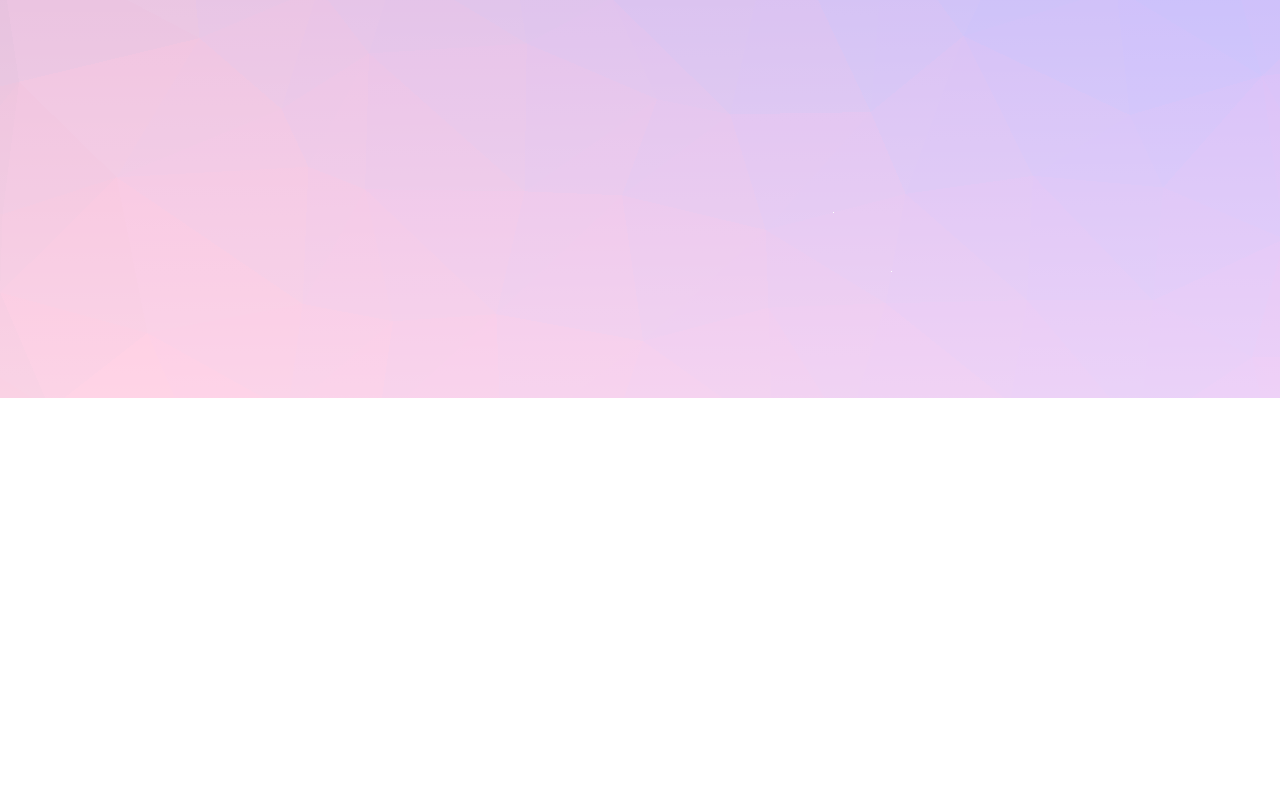
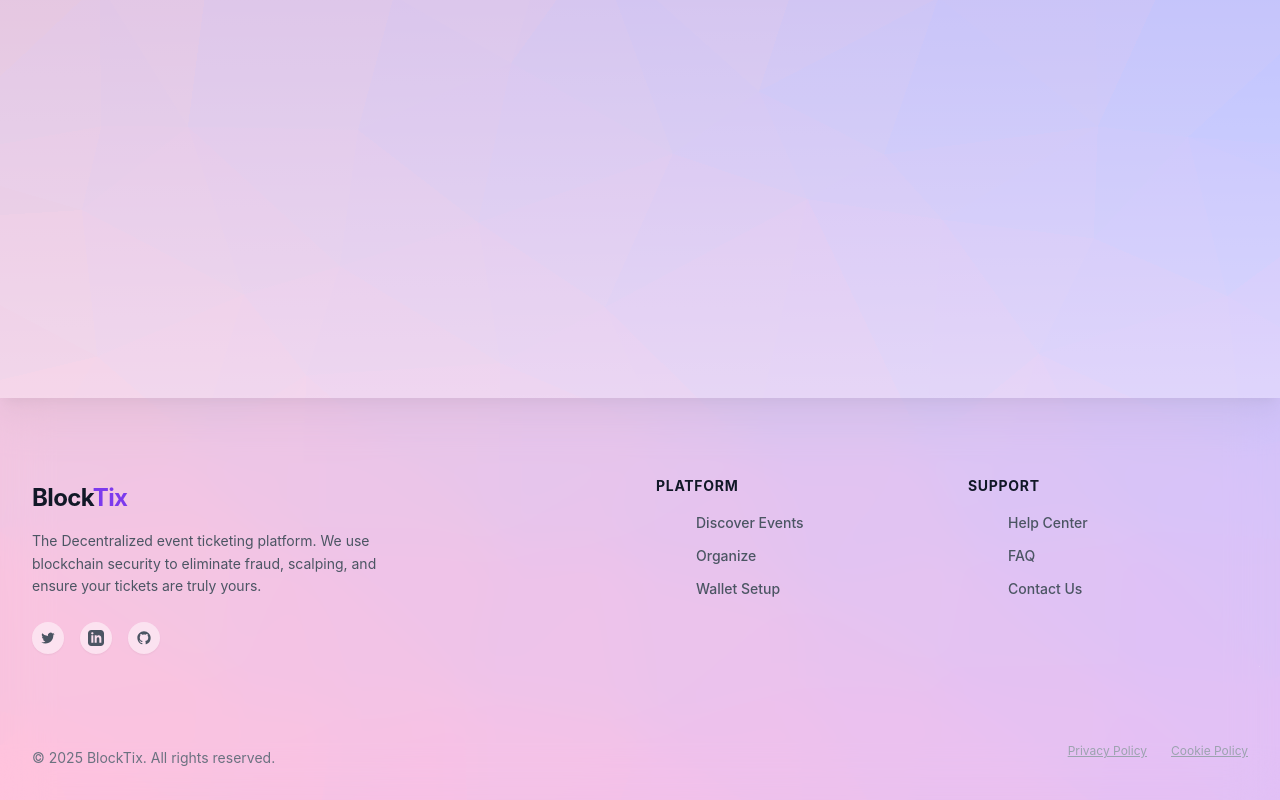
Before and after one commit to Saadcui/BlockTix, a Next.js app in the folder client/: page / in a window 1280 px wide. Shown: the part 1330-2130 px from the top of the page. Before the commit the page ends 1728 px from the top, so only its background shows below. Built offline with nearby package versions, Linux system fonts and the light colour scheme; no server answers; the database is empty.

Commit message:
minor change

```diff
--- a/client/package.json
+++ b/client/package.json
@@ -14,7 +14,7 @@
     "framer-motion": "^12.23.25",
     "lucide-react": "^0.544.0",
     "mongoose": "^8.17.1",
-    "next": "15.4.2",
+    "next": "^16.1.6",
     "react": "19.1.0",
     "react-dom": "19.1.0",
     "react-hot-toast": "^2.6.0",
--- /dev/null
+++ b/client/src/app/components/FooterPage.js
@@ -0,0 +1,100 @@
+import React from 'react';
+
+function Footer() {
+  return (
+    <footer className="bg-white/30 backdrop-blur-xl border-t border-white/40 pt-16 pb-8">
+      <div className="max-w-7xl mx-auto px-6 lg:px-8">
+
+        {/* --- MAIN GRID SECTION --- */}
+        <div className="grid grid-cols-1 md:grid-cols-4 gap-12 md:gap-8 mb-12">
+
+          {/* Column 1: Brand & Description */}
+          <div className="col-span-1 md:col-span-2">
+            <h2 className="text-2xl font-bold text-gray-900 tracking-tight mb-4">
+              Block<span className="text-[#7C3AED]">Tix</span>
+            </h2>
+            <p className="text-gray-600 text-sm leading-relaxed max-w-sm mb-6">
+              The Decentralized event ticketing platform. We use blockchain security to eliminate fraud, scalping, and ensure your tickets are truly yours.
+            </p>
+
+
+            {/* Social Icons (Raw SVGs - No External Library Needed) */}
+            <div className="flex space-x-4">
+              {/* Twitter / X */}
+              <a href="#" className="w-8 h-8 flex items-center justify-center rounded-full bg-white/50 hover:bg-[#7C3AED] text-gray-600 hover:text-white transition-all shadow-sm border border-white/50">
+                <svg className="w-4 h-4" fill="currentColor" viewBox="0 0 24 24" aria-hidden="true"><path d="M8.29 20.251c7.547 0 11.675-6.253 11.675-11.675 0-.178 0-.355-.012-.53A8.348 8.348 0 0022 5.92a8.19 8.19 0 01-2.357.646 4.118 4.118 0 001.804-2.27 8.224 8.224 0 01-2.605.996 4.107 4.107 0 00-6.993 3.743 11.65 11.65 0 01-8.457-4.287 4.106 4.106 0 001.27 5.477A4.072 4.072 0 012.8 9.713v.052a4.105 4.105 0 003.292 4.022 4.095 4.095 0 01-1.853.07 4.108 4.108 0 003.834 2.85A8.233 8.233 0 012 18.407a11.616 11.616 0 006.29 1.84" /></svg>
+              </a>
+              {/* LinkedIn */}
+              <a href="#" className="w-8 h-8 flex items-center justify-center rounded-full bg-white/50 hover:bg-[#7C3AED] text-gray-600 hover:text-white transition-all shadow-sm border border-white/50">
+                <svg className="w-4 h-4" fill="currentColor" viewBox="0 0 24 24" aria-hidden="true"><path fillRule="evenodd" d="M19 0h-14c-2.761 0-5 2.239-5 5v14c0 2.761 2.239 5 5 5h14c2.762 0 5-2.239 5-5v-14c0-2.761-2.238-5-5-5zm-11 19h-3v-11h3v11zm-1.5-12.268c-.966 0-1.75-.79-1.75-1.764s.784-1.764 1.75-1.764 1.75.79 1.75 1.764-.783 1.764-1.75 1.764zm13.5 12.268h-3v-5.604c0-3.368-4-3.113-4 0v5.604h-3v-11h3v1.765c1.396-2.586 7-2.777 7 2.476v6.759z" clipRule="evenodd" /></svg>
+              </a>
+              {/* GitHub */}
+              <a href="#" className="w-8 h-8 flex items-center justify-center rounded-full bg-white/50 hover:bg-[#7C3AED] text-gray-600 hover:text-white transition-all shadow-sm border border-white/50">
+                 <svg className="w-4 h-4" fill="currentColor" viewBox="0 0 24 24" aria-hidden="true"><path fillRule="evenodd" d="M12 2C6.477 2 2 6.484 2 12.017c0 4.425 2.865 8.18 6.839 9.504.5.092.682-.217.682-.483 0-.237-.008-.868-.013-1.703-2.782.605-3.369-1.343-3.369-1.343-.454-1.158-1.11-1.466-1.11-1.466-.908-.62.069-.608.069-.608 1.003.07 1.531 1.032 1.531 1.032.892 1.53 2.341 1.088 2.91.832.092-.647.35-1.088.636-1.338-2.22-.253-4.555-1.113-4.555-4.951 0-1.093.39-1.988 1.029-2.688-.103-.253-.446-1.272.098-2.65 0 0 .84-.27 2.75 1.026A9.564 9.564 0 0112 6.844c.85.004 1.705.115 2.504.337 1.909-1.296 2.747-1.027 2.747-1.027.546 1.379.202 2.398.1 2.651.64.7 1.028 1.595 1.028 2.688 0 3.848-2.339 4.695-4.566 4.943.359.309.678.92.678 1.855 0 1.338-.012 2.419-.012 2.747 0 .268.18.58.688.482A10.019 10.019 0 0022 12.017C22 6.484 17.522 2 12 2z" clipRule="evenodd" /></svg>
+              </a>
+            </div>
+          </div>
+
+          {/* Column 2: Platform Links */}
+          <div>
+            <h3 className="text-sm font-bold uppercase tracking-wider text-gray-900 mb-4">Platform</h3>
+            <ul className="space-y-3 list-none">
+              <li>
+                <a href="/discover" className="no-underline text-gray-600 hover:text-[#7C3AED] text-sm font-medium transition-colors duration-200">
+                  Discover Events
+                </a>
+              </li>
+              <li>
+                <a href="/dashboard/organizer" className="no-underline text-gray-600 hover:text-[#7C3AED] text-sm font-medium transition-colors duration-200">
+                  Organize
+                </a>
+              </li>
+              <li>
+                <a href="/wallet" className="no-underline text-gray-600 hover:text-[#7C3AED] text-sm font-medium transition-colors duration-200">
+                  Wallet Setup
+                </a>
+              </li>
+
+            </ul>
+          </div>
+
+          {/* Column 3: Support Links */}
+          <div>
+            <h3 className="text-sm font-bold uppercase tracking-wider text-gray-900 mb-4">Support</h3>
+            <ul className="space-y-3 list-none">
+              <li>
+                <a href="/help" className="no-underline text-gray-600 hover:text-[#7C3AED] text-sm font-medium transition-colors duration-200">
+                  Help Center
+                </a>
+              </li>
+              <li>
+                <a href="/faq" className="no-underline text-gray-600 hover:text-[#7C3AED] text-sm font-medium transition-colors duration-200">
+                  FAQ
+                </a>
+              </li>
+              <li>
+                <a href="/contact" className="no-underline text-gray-600 hover:text-[#7C3AED] text-sm font-medium transition-colors duration-200">
+                  Contact Us
+                </a>
+              </li>
+
+            </ul>
+          </div>
+        </div>
+
+        {/* --- BOTTOM BAR --- */}
+        <div className="pt-8 mt-8 border-t border-gray-200/60 flex flex-col md:flex-row justify-between items-center">
+          <p className="text-gray-500 text-sm mb-4 md:mb-0">
+            © {new Date().getFullYear()} BlockTix. All rights reserved.
+          </p>
+          <div className="flex space-x-6">
+            <a href="#" className="text-gray-400 hover:text-[#7C3AED] text-xs transition-colors">Privacy Policy</a>
+            <a href="#" className="text-gray-400 hover:text-[#7C3AED] text-xs transition-colors">Cookie Policy</a>
+          </div>
+        </div>
+      </div>
+    </footer>
+  );
+}
+
+export default Footer;
--- a/client/src/app/layout.js
+++ b/client/src/app/layout.js
@@ -4,6 +4,7 @@
 
 import { AuthProvider } from '@/context/AuthContext';
 import Navbar from './components/NavBar';
+import Footer from './components/FooterPage';
 import '../styles/globals.css';
 import { Toaster } from 'react-hot-toast';
 
@@ -19,6 +20,7 @@
         <AuthProvider>
           <Navbar />
           {children}
+          <Footer/>
         </AuthProvider>
 
       </body>
```
Also changed, not shown: 1 other file (tests, documents, lock files or other folders).
